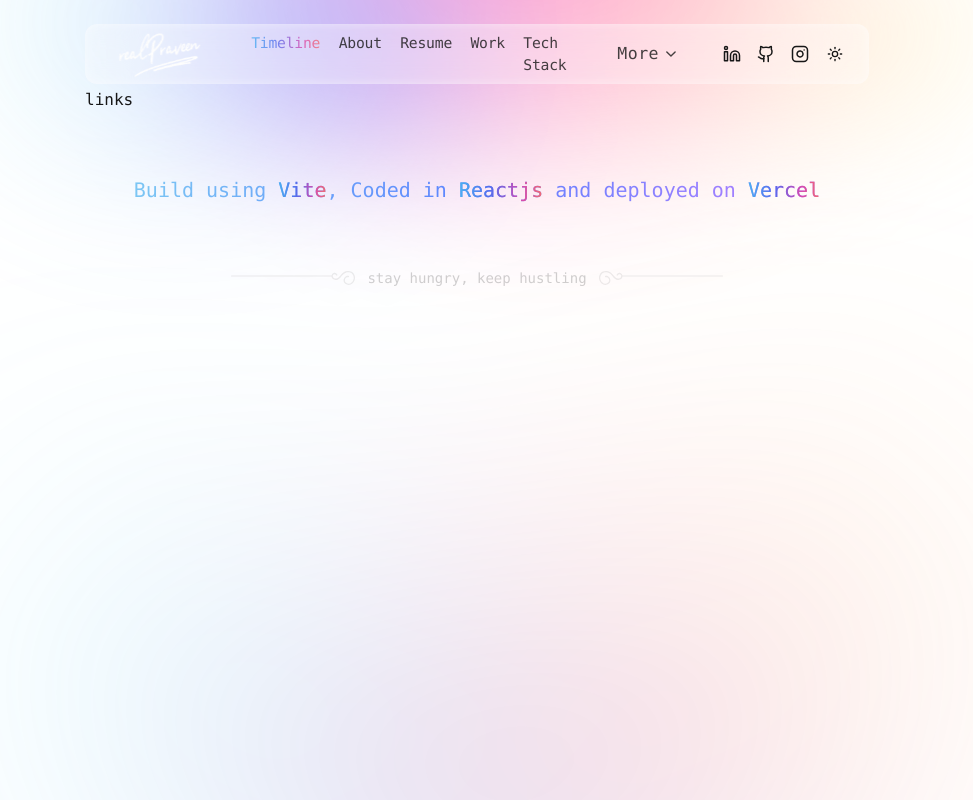
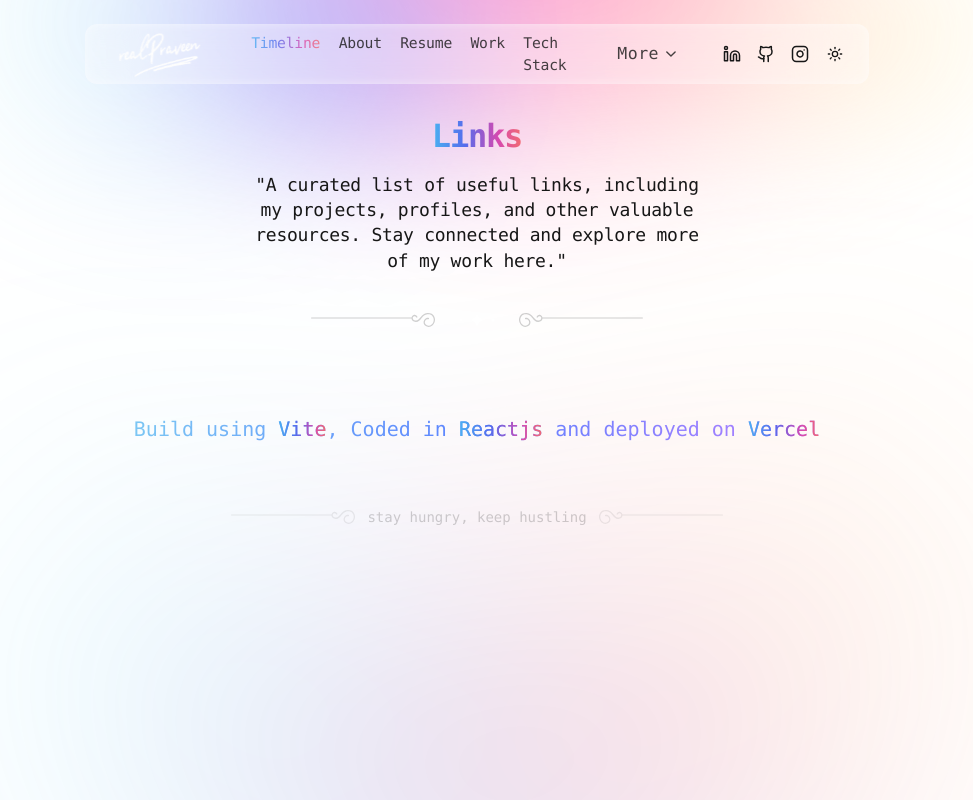
Before and after one commit to praveen-raj-r/praveen-raj-web-app, a React (Vite) app: page /links in a window 1280 px wide. Shown: the whole page, without its empty margins (163-1136 px from the left). Built offline with nearby package versions, Linux system fonts and the light colour scheme; a web font is replaced by a local one.

Commit message:
links page

```diff
--- /dev/null
+++ b/src/pages/links.tsx
@@ -0,0 +1,15 @@
+import AllPageDescription from "@/components/app/all-page-description";
+
+const Links = () => {
+    return (
+        <div>
+            <AllPageDescription header="Links">
+                A curated list of useful links, including my projects, profiles, and
+                other valuable resources. Stay connected and explore more of my work
+                here.
+            </AllPageDescription>
+        </div>
+    );
+};
+
+export default Links;
--- a/src/routes/index.tsx
+++ b/src/routes/index.tsx
@@ -8,6 +8,7 @@ import Stack from "@/pages/stack";
 import About from "@/pages/about";
 import Works from "@/pages/works";
 import Tips from "@/pages/tips";
+import Links from "@/pages/links";
 
 const router = createBrowserRouter([
   {
@@ -43,7 +44,7 @@ const router = createBrowserRouter([
       },
       {
         path: "/links",
-        element: <>links</>,
+        element: <Links />,
       },
       {
         path: "/stack",
```
